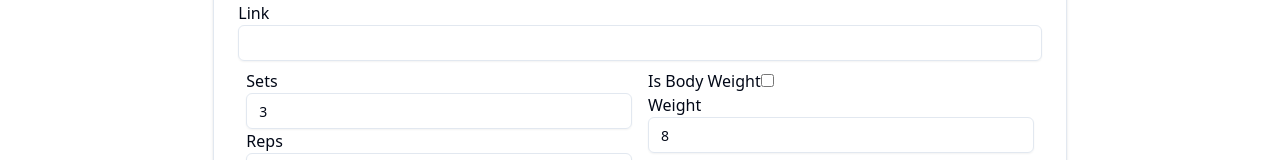
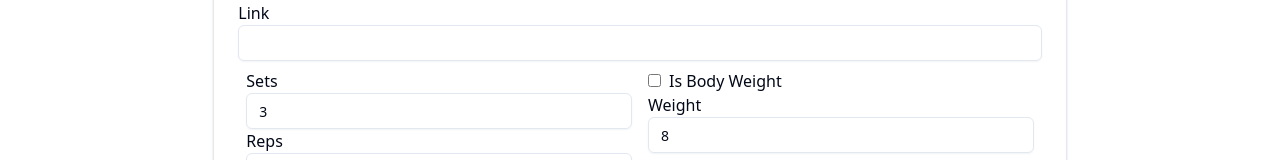
Before and after one commit to taraldga/trainingplanner, a React (Vite) app: page /workouts/new in a window 1280 px wide. Both pictures are taken after a click on the button "Add new exercise". Shown: the part 226-386 px from the top of the page. Built offline with nearby package versions, Linux system fonts and the light colour scheme.

Commit message:
Move checkbox label a bit

```diff
--- a/src/pages/workouts/StrengthWorkoutForm.tsx
+++ b/src/pages/workouts/StrengthWorkoutForm.tsx
@@ -72,14 +72,14 @@ const StrengthWorkoutForm = ({
             />
           </div>
           <div className="w-1/2 p-2">
-            <label htmlFor="exercises.${idx}.isBodyWeight">
-              Is Body Weight
-            </label>
             <input
               type="checkbox"
               id={`exercises.${idx}.isBodyWeight`}
               {...register(`exercises.${idx}.isBodyWeight`)}
             />
+            <label className="ml-2" htmlFor="exercises.${idx}.isBodyWeight">
+              Is Body Weight
+            </label>
             <br />
             <label htmlFor="exercises.${idx}.weight">Weight</label>
             <Input
```
